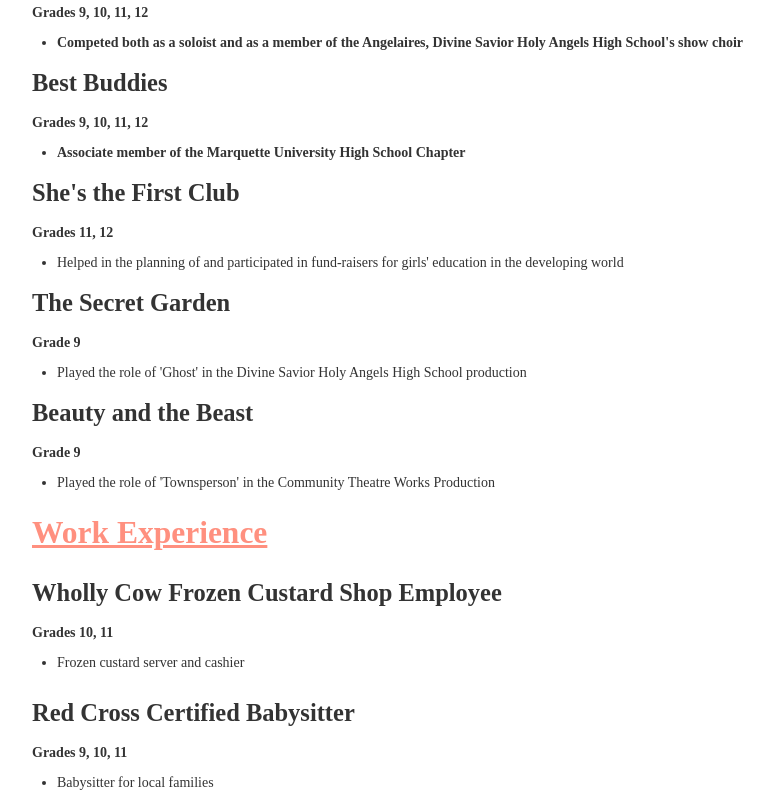
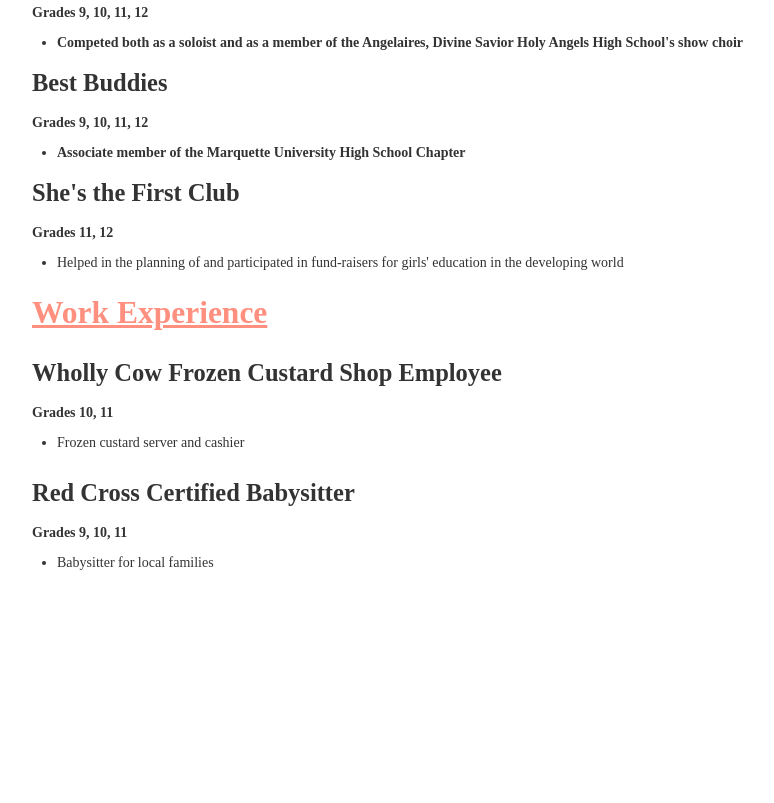
Before and after one commit to rebeccaseeger/resume, a plain HTML site: page index.html in a window 1280 px wide. Shown: the part 1462-2265 px from the top of the page, without its empty margins (138-912 px from the left). After the commit the page ends 2045 px from the top, so only its background shows below. Drawn offline with Linux system fonts and the light colour scheme.

Commit message:
Deleted Play

```diff
--- a/index.html
+++ b/index.html
@@ -114,16 +114,7 @@
 			<ul>
 				<li>Helped in the planning of and participated in fund-raisers for girls' education in the developing world</li>
 			</ul>
-			<h3>The Secret Garden</h3>
-			<h5>Grade 9</h5>
-			<ul>
-				<li>Played the role of 'Ghost' in the Divine Savior Holy Angels High School production</li>
-			</ul>
-			<h3>Beauty and the Beast</h3>
-			<h5>Grade 9</h5>
-			<ul>
-				<li>Played the role of 'Townsperson' in the Community Theatre Works Production</li>
-			</ul>
+
 
 
 
```
